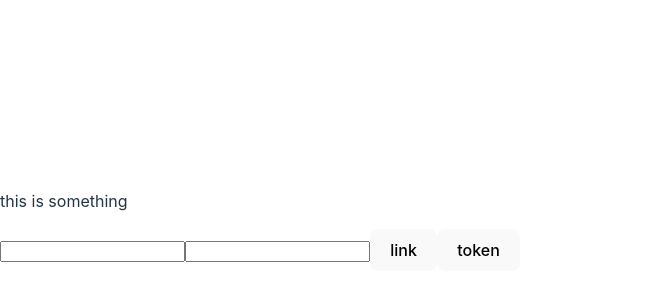
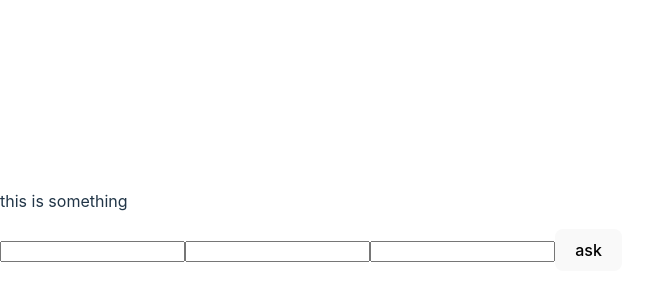
Before and after one commit to amalvinodq/react-application-demo, a React (Vite) app: page / in a window 1280 px wide. Shown: the part 178-478 px from the top of the page, without its empty margins (0-664 px from the left). Built offline with nearby package versions, Linux system fonts and the light colour scheme.

Commit message:
new ask file implementation

```diff
--- /dev/null
+++ b/src/askfile.jsx
@@ -0,0 +1,59 @@
+import axios from "axios";
+import { useState } from "react";
+
+function AskFile() {
+	const [auth, setAuth] = useState();
+	const [fileId, setfileId] = useState([]);
+	const [question, setQuestion] = useState();
+
+	const storeToken = ($event) => {
+		setAuth($event.target.value);
+	};
+	const storeFileIds = ($event) => {
+		const newIds = [...fileId, $event.target.value];
+		setfileId(newIds);
+	};
+	const storeQuestion = ($event) => {
+		setQuestion($event.target.value);
+	};
+
+	const getAnswers = async () => {
+		const response = await axios.post(
+			"https://backend-dev.sokrateque.ai/api/questions/ask-files/0",
+
+			{
+				filesList: fileId,
+				question: question,
+			},
+			{
+				headers: {
+					Authorizations: auth,
+				},
+				responseType: "stream",
+			}
+		);
+		console.log("Axios got a response");
+		const stream = response.data;
+		console.log(response);
+
+		// Consume the response data
+		const reader = stream.pipeThrough(new TextDecoderStream()).getReader();
+		while (true) {
+			const { value, done } = await reader.read();
+			if (done) break;
+			console.log(value);
+		}
+	};
+	return (
+		<div>
+			<p>this is something</p>
+			<input onChange={storeToken} />
+			<input onChange={storeFileIds} type="text" />
+			<input onChange={storeQuestion} type="text" />
+
+			<button onClick={getAnswers}>ask</button>
+			{/* <button onClick={generateToken}>token</button> */}
+		</div>
+	);
+}
+export default AskFile;
--- a/src/driveAccess.jsx
+++ b/src/driveAccess.jsx
@@ -26,7 +26,7 @@ function DriveAccess() {
 		// });
 		// console.log(response);
 		axios
-			.get(`https://backend-dev.sokrateque.ai/api/g-drive/permission-url`, {
+			.get(`https://backend-staging.sokrateque.ai/api/g-drive/permission-url`, {
 				headers: {
 					"Content-Type": "application/json",
 					Authorizations: auth,
@@ -43,7 +43,7 @@ function DriveAccess() {
 		console.log(decodeURIComponent(code), "code");
 		axios
 			.post(
-				"https://backend-dev.sokrateque.ai/api/g-drive/generate-token",
+				"https://backend-staging.sokrateque.ai/api/g-drive/generate-token",
 				{
 					code: decodeURIComponent(code),
 				},
--- a/src/main.jsx
+++ b/src/main.jsx
@@ -3,16 +3,19 @@ import ReactDOM from "react-dom/client";
 // import App from "./App.jsx";
 import "./index.css";
 import { GoogleOAuthProvider } from "@react-oauth/google";
+// import { AskFileService } from "./AskFileService.jsx";
 // import Postbuffer from "./postbuffer.jsx";
 // import Stripe from "./stripe.jsx";
-import DriveAccess from "./driveAccess.jsx";
+// import DriveAccess from "./driveAccess.jsx";
+import AskFile from "./askfile.jsx";
 
 ReactDOM.createRoot(document.getElementById("root")).render(
 	<GoogleOAuthProvider clientId="697100858787-c71kga3ppfqrrmmuon915iaasbfmujc6.apps.googleusercontent.com">
 		<React.StrictMode>
 			{/* <App /> */}
 			{/* <Stripe /> */}
-			<DriveAccess />
+			{/* <DriveAccess /> */}
+			<AskFile />
 			{/* <Postbuffer /> */}
 		</React.StrictMode>
 	</GoogleOAuthProvider>
```
